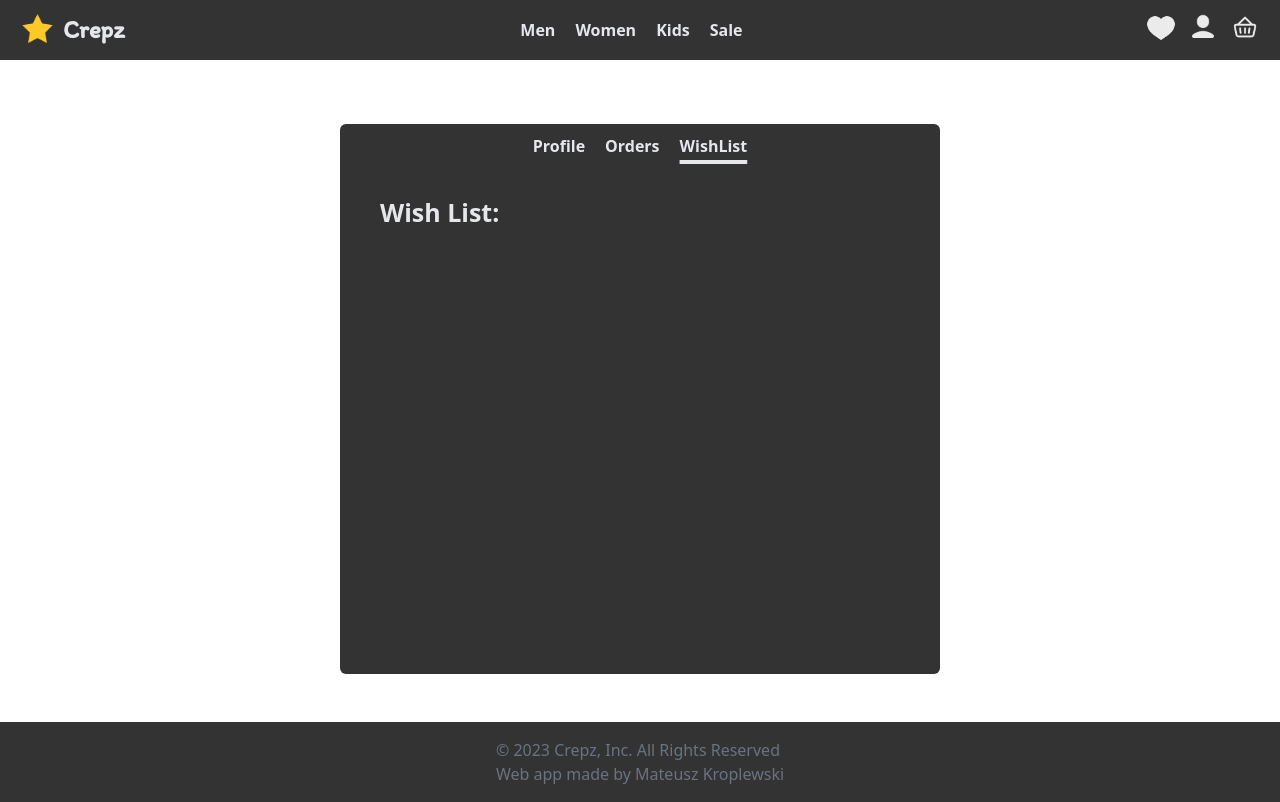
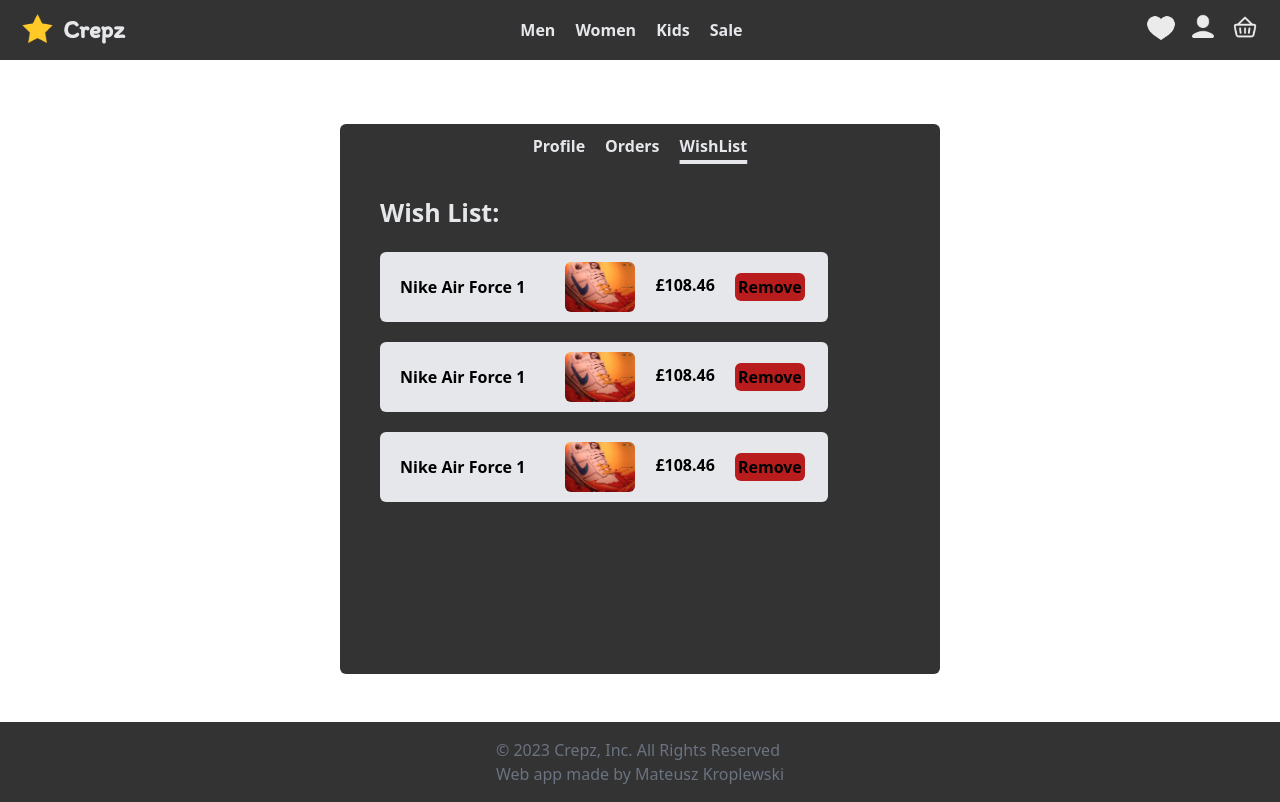
Before and after one commit to Kroplewski-M/Crepz, a React (Vite) app: page /profile/1 in a window 1280 px wide. Both pictures are taken after a click on the element "WishList". Built offline with nearby package versions, Linux system fonts and the light colour scheme.

Commit message:
added wishlist card template

```diff
--- a/src/components/Wishlist.tsx
+++ b/src/components/Wishlist.tsx
@@ -1,10 +1,16 @@
-
+import { WishlistCard } from "./WishlistCard"
 export const Wishlist = ()=>{
 
 
     return(
         <div className="pl-10">
             <h1 className="font-bold text-gray-200 text-[25px] pt-5">Wish List:</h1>
+            <div>
+                <WishlistCard />
+                <WishlistCard />
+                <WishlistCard />
+
+            </div>
         </div>
     )
 }
--- a/src/components/WishlistCard.tsx
+++ b/src/components/WishlistCard.tsx
@@ -1,8 +1,20 @@
+import shoe from '../assets/images/heroShoes/Nike.png';
 
 
 export const WishlistCard = ()=>{
 
     return(
-        <></>
+        <div className="w-[80%] md:h-[70px] rounded-md bg-gray-200 hover:cursor-pointer hover:bg-gray-300 flex flex-col md:flex-row mt-5 space-x-5">
+            <div className="flex self-center md:pl-5">
+                <p className="font-bold">Nike Air Force 1</p>
+            </div>
+            <div className='flex md:self-center '>
+                <img src={shoe} alt="" className='w-[70px] h-[50px] rounded-md ml-5'/>
+            </div>
+            <div className='flex flex-col md:flex-row md:self-center pb-[5px] md:pb-0'>
+                <p className="font-bold pl-5 md:pl-0">£108.46</p>
+                <button className='bg-red-700 hover:bg-red-800 font-bold p-[2px] rounded-md ml-5 w-[70px]'>Remove</button>
+            </div>
+        </div>
     )
 }
```
